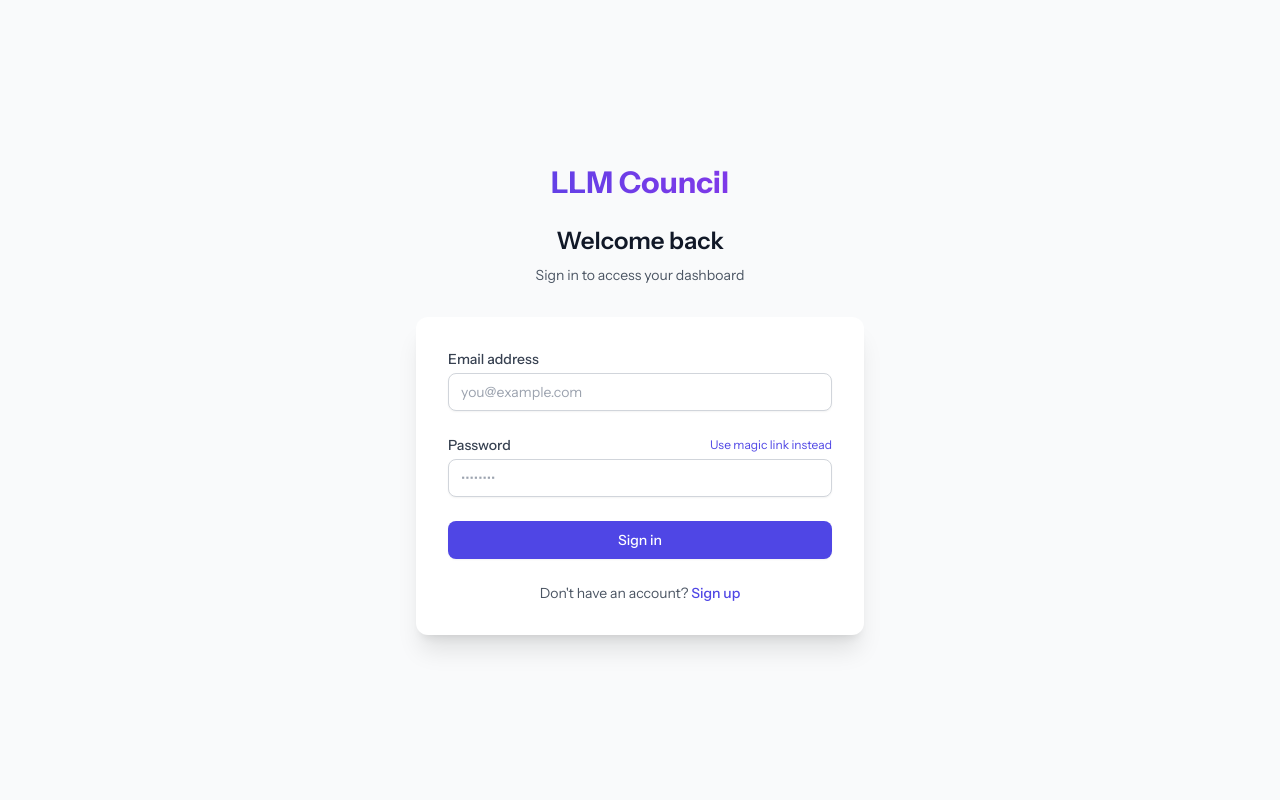
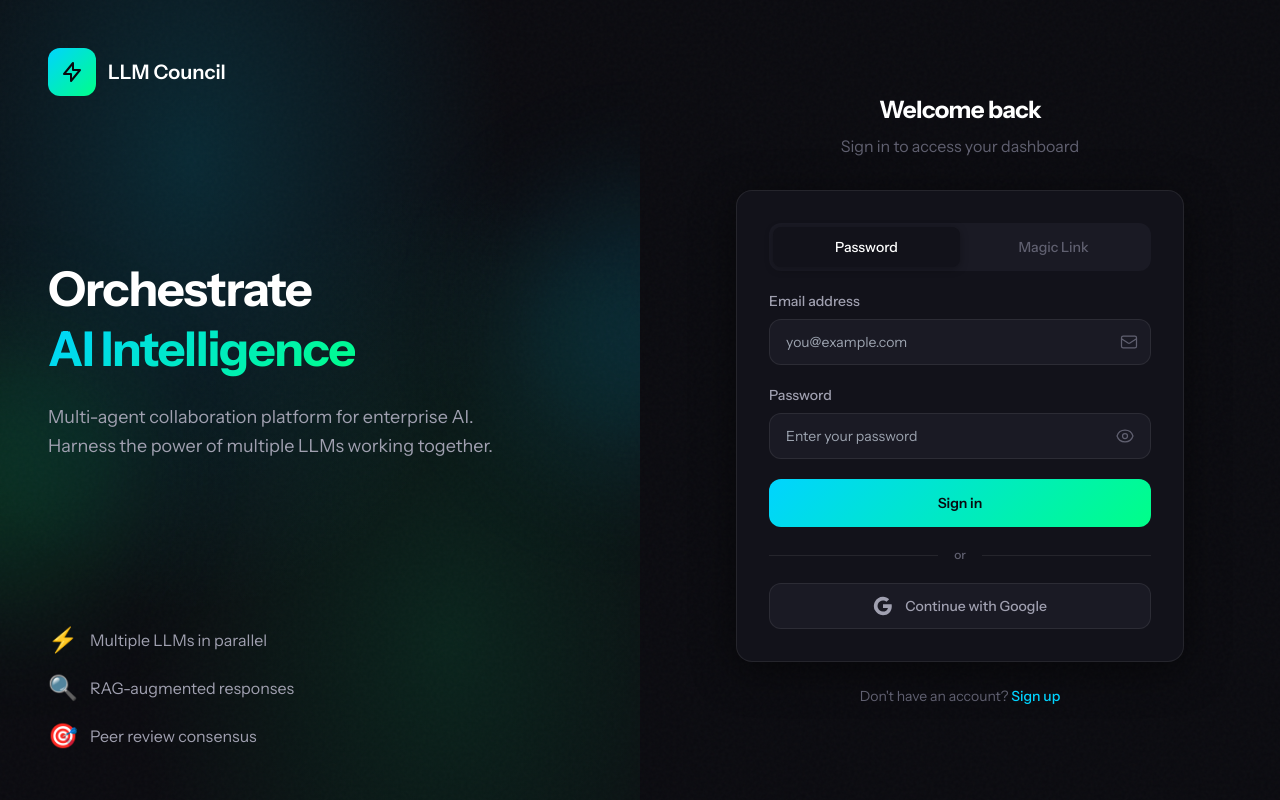
Before and after one commit to Anuraag-Deoda/llm_council, a Next.js app in the folder frontend/: page /login in a window 1280 px wide. Built offline with nearby package versions, Linux system fonts and the light colour scheme; no server answers.

Commit message:
Redesign login page with modern split-panel layout

```diff
--- a/frontend/app/(auth)/login/page.tsx
+++ b/frontend/app/(auth)/login/page.tsx
@@ -17,29 +17,158 @@ export default function LoginPage() {
 
   if (isLoading) {
     return (
-      <div className="min-h-screen flex items-center justify-center bg-gray-50">
-        <div className="animate-spin rounded-full h-8 w-8 border-b-2 border-indigo-600"></div>
+      <div
+        className="min-h-screen flex items-center justify-center"
+        style={{ background: 'var(--color-bg-primary)' }}
+      >
+        <div className="relative">
+          <div
+            className="w-12 h-12 rounded-full animate-spin"
+            style={{
+              border: '3px solid var(--color-bg-tertiary)',
+              borderTopColor: 'var(--color-accent)'
+            }}
+          />
+        </div>
       </div>
     );
   }
 
   return (
-    <div className="min-h-screen flex items-center justify-center bg-gray-50 py-12 px-4 sm:px-6 lg:px-8">
-      <div className="max-w-md w-full space-y-8">
-        <div className="text-center">
-          <h1 className="text-3xl font-bold bg-gradient-to-r from-indigo-600 to-purple-600 bg-clip-text text-transparent">
+    <div
+      className="min-h-screen flex bg-mesh noise-bg"
+      style={{ background: 'var(--color-bg-primary)' }}
+    >
+      {/* Left Panel - Branding */}
+      <div className="hidden lg:flex lg:w-1/2 relative overflow-hidden">
+        {/* Gradient Overlay */}
+        <div
+          className="absolute inset-0"
+          style={{
+            background: `
+              radial-gradient(ellipse at 30% 20%, rgba(0, 212, 255, 0.15) 0%, transparent 50%),
+              radial-gradient(ellipse at 70% 80%, rgba(0, 255, 136, 0.1) 0%, transparent 50%)
+            `
+          }}
+        />
+
+        {/* Content */}
+        <div className="relative z-10 flex flex-col justify-between p-12 w-full">
+          {/* Logo */}
+          <div className="flex items-center gap-3">
+            <div
+              className="w-12 h-12 rounded-xl flex items-center justify-center"
+              style={{ background: 'var(--gradient-accent)' }}
+            >
+              <svg className="w-6 h-6" style={{ color: 'var(--color-bg-primary)' }} fill="none" stroke="currentColor" viewBox="0 0 24 24">
+                <path strokeLinecap="round" strokeLinejoin="round" strokeWidth={2} d="M13 10V3L4 14h7v7l9-11h-7z" />
+              </svg>
+            </div>
+            <span className="text-xl font-semibold" style={{ color: 'var(--color-text-primary)' }}>
               LLM Council
+            </span>
+          </div>
+
+          {/* Hero Text */}
+          <div className="max-w-md">
+            <h1
+              className="text-5xl font-bold leading-tight tracking-tight mb-6"
+              style={{ color: 'var(--color-text-primary)' }}
+            >
+              Orchestrate
+              <br />
+              <span className="text-gradient">AI Intelligence</span>
             </h1>
-          <h2 className="mt-6 text-2xl font-semibold text-gray-900">
+            <p className="text-lg leading-relaxed" style={{ color: 'var(--color-text-secondary)' }}>
+              Multi-agent collaboration platform for enterprise AI.
+              Harness the power of multiple LLMs working together.
+            </p>
+          </div>
+
+          {/* Features */}
+          <div className="space-y-4">
+            {[
+              { icon: '⚡', text: 'Multiple LLMs in parallel' },
+              { icon: '🔍', text: 'RAG-augmented responses' },
+              { icon: '🎯', text: 'Peer review consensus' },
+            ].map((feature, i) => (
+              <div
+                key={i}
+                className="flex items-center gap-3 animate-slide-in-left"
+                style={{ animationDelay: `${i * 100 + 300}ms` }}
+              >
+                <span className="text-2xl">{feature.icon}</span>
+                <span style={{ color: 'var(--color-text-secondary)' }}>{feature.text}</span>
+              </div>
+            ))}
+          </div>
+        </div>
+
+        {/* Decorative Elements */}
+        <div
+          className="absolute -right-32 top-1/4 w-64 h-64 rounded-full blur-3xl"
+          style={{ background: 'var(--color-accent-muted)' }}
+        />
+        <div
+          className="absolute -left-32 bottom-1/4 w-64 h-64 rounded-full blur-3xl"
+          style={{ background: 'var(--color-success-muted)' }}
+        />
+      </div>
+
+      {/* Right Panel - Form */}
+      <div className="w-full lg:w-1/2 flex items-center justify-center p-8">
+        <div className="w-full max-w-md animate-scale-in">
+          {/* Mobile Logo */}
+          <div className="lg:hidden flex items-center justify-center gap-3 mb-10">
+            <div
+              className="w-10 h-10 rounded-xl flex items-center justify-center"
+              style={{ background: 'var(--gradient-accent)' }}
+            >
+              <svg className="w-5 h-5" style={{ color: 'var(--color-bg-primary)' }} fill="none" stroke="currentColor" viewBox="0 0 24 24">
+                <path strokeLinecap="round" strokeLinejoin="round" strokeWidth={2} d="M13 10V3L4 14h7v7l9-11h-7z" />
+              </svg>
+            </div>
+            <span className="text-lg font-semibold" style={{ color: 'var(--color-text-primary)' }}>
+              LLM Council
+            </span>
+          </div>
+
+          {/* Header */}
+          <div className="text-center mb-8">
+            <h2
+              className="text-2xl font-bold tracking-tight"
+              style={{ color: 'var(--color-text-primary)' }}
+            >
               Welcome back
             </h2>
-          <p className="mt-2 text-sm text-gray-600">
+            <p className="mt-2" style={{ color: 'var(--color-text-muted)' }}>
               Sign in to access your dashboard
             </p>
           </div>
 
-        <div className="bg-white shadow-xl rounded-xl p-8">
+          {/* Form Card */}
+          <div
+            className="rounded-2xl p-8"
+            style={{
+              background: 'var(--color-bg-secondary)',
+              border: '1px solid var(--color-border)',
+              boxShadow: 'var(--shadow-lg)'
+            }}
+          >
             <LoginForm onSwitchToRegister={() => router.push('/register')} />
+          </div>
+
+          {/* Footer */}
+          <p className="text-center mt-6 text-sm" style={{ color: 'var(--color-text-muted)' }}>
+            Don&apos;t have an account?{' '}
+            <button
+              onClick={() => router.push('/register')}
+              className="font-medium transition-colors"
+              style={{ color: 'var(--color-accent)' }}
+            >
+              Sign up
+            </button>
+          </p>
         </div>
       </div>
     </div>
--- a/frontend/components/auth/LoginForm.tsx
+++ b/frontend/components/auth/LoginForm.tsx
@@ -1,7 +1,6 @@
 'use client';
 
 import { useState } from 'react';
-import { useRouter } from 'next/navigation';
 import { useAuth } from '@/lib/auth-context';
 
 interface LoginFormProps {
@@ -9,25 +8,23 @@ interface LoginFormProps {
 }
 
 export default function LoginForm({ onSwitchToRegister }: LoginFormProps) {
-  const router = useRouter();
   const { login, requestMagicLink } = useAuth();
-
   const [email, setEmail] = useState('');
   const [password, setPassword] = useState('');
-  const [isLoading, setIsLoading] = useState(false);
-  const [error, setError] = useState<string | null>(null);
+  const [error, setError] = useState('');
+  const [loading, setLoading] = useState(false);
   const [magicLinkSent, setMagicLinkSent] = useState(false);
-  const [showPassword, setShowPassword] = useState(true);
+  const [showPassword, setShowPassword] = useState(false);
+  const [mode, setMode] = useState<'password' | 'magic'>('password');
 
   const handleSubmit = async (e: React.FormEvent) => {
     e.preventDefault();
-    setError(null);
-    setIsLoading(true);
+    setError('');
+    setLoading(true);
 
     try {
-      if (showPassword && password) {
+      if (mode === 'password') {
         await login(email, password);
-        router.push('/dashboard');
       } else {
         await requestMagicLink(email);
         setMagicLinkSent(true);
@@ -35,38 +32,40 @@ export default function LoginForm({ onSwitchToRegister }: LoginFormProps) {
     } catch (err) {
       setError(err instanceof Error ? err.message : 'An error occurred');
     } finally {
-      setIsLoading(false);
+      setLoading(false);
     }
   };
 
   if (magicLinkSent) {
     return (
-      <div className="text-center">
-        <div className="mx-auto flex items-center justify-center h-12 w-12 rounded-full bg-green-100 mb-4">
+      <div className="text-center py-6">
+        <div
+          className="w-16 h-16 mx-auto mb-6 rounded-2xl flex items-center justify-center"
+          style={{ background: 'var(--color-success-muted)' }}
+        >
           <svg
-            className="h-6 w-6 text-green-600"
+            className="w-8 h-8"
+            style={{ color: 'var(--color-success)' }}
             fill="none"
             stroke="currentColor"
             viewBox="0 0 24 24"
           >
-            <path
-              strokeLinecap="round"
-              strokeLinejoin="round"
-              strokeWidth={2}
-              d="M3 8l7.89 5.26a2 2 0 002.22 0L21 8M5 19h14a2 2 0 002-2V7a2 2 0 00-2-2H5a2 2 0 00-2 2v10a2 2 0 002 2z"
-            />
+            <path strokeLinecap="round" strokeLinejoin="round" strokeWidth={2} d="M3 8l7.89 5.26a2 2 0 002.22 0L21 8M5 19h14a2 2 0 002-2V7a2 2 0 00-2-2H5a2 2 0 00-2 2v10a2 2 0 002 2z" />
           </svg>
         </div>
-        <h2 className="text-lg font-medium text-gray-900 mb-2">Check your email</h2>
-        <p className="text-sm text-gray-600 mb-4">
-          We sent a magic link to <strong>{email}</strong>
-        </p>
-        <p className="text-xs text-gray-500 mb-4">
-          Click the link in the email to sign in. The link expires in 15 minutes.
+        <h3 className="text-xl font-semibold mb-2" style={{ color: 'var(--color-text-primary)' }}>
+          Check your inbox
+        </h3>
+        <p className="mb-6" style={{ color: 'var(--color-text-muted)' }}>
+          We sent a magic link to <span style={{ color: 'var(--color-text-primary)' }}>{email}</span>
         </p>
         <button
-          onClick={() => setMagicLinkSent(false)}
-          className="text-sm text-indigo-600 hover:text-indigo-500"
+          onClick={() => {
+            setMagicLinkSent(false);
+            setEmail('');
+          }}
+          className="text-sm font-medium"
+          style={{ color: 'var(--color-accent)' }}
         >
           Use a different email
         </button>
@@ -75,102 +74,193 @@ export default function LoginForm({ onSwitchToRegister }: LoginFormProps) {
   }
 
   return (
-    <form onSubmit={handleSubmit} className="space-y-6">
+    <form onSubmit={handleSubmit} className="space-y-5">
+      {/* Mode Tabs */}
+      <div
+        className="flex p-1 rounded-xl"
+        style={{ background: 'var(--color-bg-tertiary)' }}
+      >
+        <button
+          type="button"
+          onClick={() => setMode('password')}
+          className="flex-1 py-2.5 text-sm font-medium rounded-lg transition-all duration-200"
+          style={{
+            background: mode === 'password' ? 'var(--color-bg-secondary)' : 'transparent',
+            color: mode === 'password' ? 'var(--color-text-primary)' : 'var(--color-text-muted)',
+            boxShadow: mode === 'password' ? 'var(--shadow-sm)' : 'none'
+          }}
+        >
+          Password
+        </button>
+        <button
+          type="button"
+          onClick={() => setMode('magic')}
+          className="flex-1 py-2.5 text-sm font-medium rounded-lg transition-all duration-200"
+          style={{
+            background: mode === 'magic' ? 'var(--color-bg-secondary)' : 'transparent',
+            color: mode === 'magic' ? 'var(--color-text-primary)' : 'var(--color-text-muted)',
+            boxShadow: mode === 'magic' ? 'var(--shadow-sm)' : 'none'
+          }}
+        >
+          Magic Link
+        </button>
+      </div>
+
+      {/* Error Message */}
       {error && (
-        <div className="bg-red-50 border border-red-200 rounded-lg p-3">
-          <p className="text-sm text-red-600">{error}</p>
+        <div
+          className="p-4 rounded-xl flex items-start gap-3"
+          style={{
+            background: 'var(--color-error-muted)',
+            border: '1px solid rgba(255, 68, 102, 0.2)'
+          }}
+        >
+          <svg
+            className="w-5 h-5 flex-shrink-0 mt-0.5"
+            style={{ color: 'var(--color-error)' }}
+            fill="none"
+            stroke="currentColor"
+            viewBox="0 0 24 24"
+          >
+            <path strokeLinecap="round" strokeLinejoin="round" strokeWidth={2} d="M12 8v4m0 4h.01M21 12a9 9 0 11-18 0 9 9 0 0118 0z" />
+          </svg>
+          <p className="text-sm" style={{ color: 'var(--color-error)' }}>{error}</p>
         </div>
       )}
 
+      {/* Email Field */}
       <div>
-        <label htmlFor="email" className="block text-sm font-medium text-gray-700">
+        <label className="block text-sm font-medium mb-2" style={{ color: 'var(--color-text-secondary)' }}>
           Email address
         </label>
+        <div className="relative">
           <input
-          id="email"
-          name="email"
             type="email"
-          autoComplete="email"
-          required
             value={email}
             onChange={(e) => setEmail(e.target.value)}
-          className="mt-1 block w-full px-3 py-2 border border-gray-300 rounded-lg shadow-sm placeholder-gray-400 focus:outline-none focus:ring-indigo-500 focus:border-indigo-500 sm:text-sm"
             placeholder="you@example.com"
+            required
+            className="w-full px-4 py-3 rounded-xl text-sm transition-all duration-200"
+            style={{
+              background: 'var(--color-bg-tertiary)',
+              border: '1px solid var(--color-border)',
+              color: 'var(--color-text-primary)',
+            }}
           />
+          <div className="absolute right-3 top-1/2 -translate-y-1/2 pointer-events-none">
+            <svg
+              className="w-5 h-5"
+              style={{ color: 'var(--color-text-muted)' }}
+              fill="none"
+              stroke="currentColor"
+              viewBox="0 0 24 24"
+            >
+              <path strokeLinecap="round" strokeLinejoin="round" strokeWidth={1.5} d="M3 8l7.89 5.26a2 2 0 002.22 0L21 8M5 19h14a2 2 0 002-2V7a2 2 0 00-2-2H5a2 2 0 00-2 2v10a2 2 0 002 2z" />
+            </svg>
+          </div>
+        </div>
       </div>
 
+      {/* Password Field (only in password mode) */}
+      {mode === 'password' && (
         <div>
-        <div className="flex items-center justify-between">
-          <label htmlFor="password" className="block text-sm font-medium text-gray-700">
+          <label className="block text-sm font-medium mb-2" style={{ color: 'var(--color-text-secondary)' }}>
             Password
           </label>
+          <div className="relative">
+            <input
+              type={showPassword ? 'text' : 'password'}
+              value={password}
+              onChange={(e) => setPassword(e.target.value)}
+              placeholder="Enter your password"
+              required
+              className="w-full px-4 py-3 pr-12 rounded-xl text-sm transition-all duration-200"
+              style={{
+                background: 'var(--color-bg-tertiary)',
+                border: '1px solid var(--color-border)',
+                color: 'var(--color-text-primary)',
+              }}
+            />
             <button
               type="button"
               onClick={() => setShowPassword(!showPassword)}
-            className="text-xs text-indigo-600 hover:text-indigo-500"
+              className="absolute right-3 top-1/2 -translate-y-1/2 p-1 rounded-lg transition-colors"
+              style={{ color: 'var(--color-text-muted)' }}
             >
-            {showPassword ? 'Use magic link instead' : 'Use password instead'}
+              {showPassword ? (
+                <svg className="w-5 h-5" fill="none" stroke="currentColor" viewBox="0 0 24 24">
+                  <path strokeLinecap="round" strokeLinejoin="round" strokeWidth={1.5} d="M13.875 18.825A10.05 10.05 0 0112 19c-4.478 0-8.268-2.943-9.543-7a9.97 9.97 0 011.563-3.029m5.858.908a3 3 0 114.243 4.243M9.878 9.878l4.242 4.242M9.88 9.88l-3.29-3.29m7.532 7.532l3.29 3.29M3 3l3.59 3.59m0 0A9.953 9.953 0 0112 5c4.478 0 8.268 2.943 9.543 7a10.025 10.025 0 01-4.132 5.411m0 0L21 21" />
+                </svg>
+              ) : (
+                <svg className="w-5 h-5" fill="none" stroke="currentColor" viewBox="0 0 24 24">
+                  <path strokeLinecap="round" strokeLinejoin="round" strokeWidth={1.5} d="M15 12a3 3 0 11-6 0 3 3 0 016 0z" />
+                  <path strokeLinecap="round" strokeLinejoin="round" strokeWidth={1.5} d="M2.458 12C3.732 7.943 7.523 5 12 5c4.478 0 8.268 2.943 9.542 7-1.274 4.057-5.064 7-9.542 7-4.477 0-8.268-2.943-9.542-7z" />
+                </svg>
+              )}
             </button>
           </div>
-        {showPassword && (
-          <input
-            id="password"
-            name="password"
-            type="password"
-            autoComplete="current-password"
-            value={password}
-            onChange={(e) => setPassword(e.target.value)}
-            className="mt-1 block w-full px-3 py-2 border border-gray-300 rounded-lg shadow-sm placeholder-gray-400 focus:outline-none focus:ring-indigo-500 focus:border-indigo-500 sm:text-sm"
-            placeholder="••••••••"
-          />
+        </div>
       )}
-      </div>
 
+      {/* Submit Button */}
       <button
         type="submit"
-        disabled={isLoading}
-        className="w-full flex justify-center py-2 px-4 border border-transparent rounded-lg shadow-sm text-sm font-medium text-white bg-indigo-600 hover:bg-indigo-700 focus:outline-none focus:ring-2 focus:ring-offset-2 focus:ring-indigo-500 disabled:opacity-50 disabled:cursor-not-allowed"
+        disabled={loading}
+        className="w-full py-3.5 rounded-xl text-sm font-semibold transition-all duration-200 disabled:opacity-50 disabled:cursor-not-allowed"
+        style={{
+          background: 'var(--gradient-accent)',
+          color: 'var(--color-bg-primary)',
+        }}
       >
-        {isLoading ? (
-          <svg
-            className="animate-spin h-5 w-5 text-white"
-            xmlns="http://www.w3.org/2000/svg"
-            fill="none"
-            viewBox="0 0 24 24"
-          >
-            <circle
-              className="opacity-25"
-              cx="12"
-              cy="12"
-              r="10"
-              stroke="currentColor"
-              strokeWidth="4"
-            />
-            <path
-              className="opacity-75"
-              fill="currentColor"
-              d="M4 12a8 8 0 018-8V0C5.373 0 0 5.373 0 12h4zm2 5.291A7.962 7.962 0 014 12H0c0 3.042 1.135 5.824 3 7.938l3-2.647z"
-            />
+        {loading ? (
+          <span className="flex items-center justify-center gap-2">
+            <svg className="animate-spin w-4 h-4" fill="none" viewBox="0 0 24 24">
+              <circle className="opacity-25" cx="12" cy="12" r="10" stroke="currentColor" strokeWidth="4" />
+              <path className="opacity-75" fill="currentColor" d="M4 12a8 8 0 018-8V0C5.373 0 0 5.373 0 12h4zm2 5.291A7.962 7.962 0 014 12H0c0 3.042 1.135 5.824 3 7.938l3-2.647z" />
             </svg>
-        ) : showPassword ? (
-          'Sign in'
+            {mode === 'password' ? 'Signing in...' : 'Sending link...'}
+          </span>
         ) : (
-          'Send magic link'
+          mode === 'password' ? 'Sign in' : 'Send magic link'
         )}
       </button>
 
-      {onSwitchToRegister && (
-        <p className="text-center text-sm text-gray-600">
-          Don&apos;t have an account?{' '}
+      {/* Divider */}
+      <div className="relative my-6">
+        <div className="absolute inset-0 flex items-center">
+          <div className="w-full" style={{ borderTop: '1px solid var(--color-border)' }} />
+        </div>
+        <div className="relative flex justify-center">
+          <span
+            className="px-4 text-xs font-medium"
+            style={{
+              background: 'var(--color-bg-secondary)',
+              color: 'var(--color-text-muted)'
+            }}
+          >
+            or
+          </span>
+        </div>
+      </div>
+
+      {/* Social Login (placeholder) */}
       <button
         type="button"
-            onClick={onSwitchToRegister}
-            className="text-indigo-600 hover:text-indigo-500 font-medium"
+        className="w-full py-3 rounded-xl text-sm font-medium flex items-center justify-center gap-3 transition-all duration-200"
+        style={{
+          background: 'var(--color-bg-tertiary)',
+          border: '1px solid var(--color-border)',
+          color: 'var(--color-text-secondary)'
+        }}
       >
-            Sign up
+        <svg className="w-5 h-5" viewBox="0 0 24 24">
+          <path fill="currentColor" d="M22.56 12.25c0-.78-.07-1.53-.2-2.25H12v4.26h5.92c-.26 1.37-1.04 2.53-2.21 3.31v2.77h3.57c2.08-1.92 3.28-4.74 3.28-8.09z" />
+          <path fill="currentColor" d="M12 23c2.97 0 5.46-.98 7.28-2.66l-3.57-2.77c-.98.66-2.23 1.06-3.71 1.06-2.86 0-5.29-1.93-6.16-4.53H2.18v2.84C3.99 20.53 7.7 23 12 23z" />
+          <path fill="currentColor" d="M5.84 14.09c-.22-.66-.35-1.36-.35-2.09s.13-1.43.35-2.09V7.07H2.18C1.43 8.55 1 10.22 1 12s.43 3.45 1.18 4.93l2.85-2.22.81-.62z" />
+          <path fill="currentColor" d="M12 5.38c1.62 0 3.06.56 4.21 1.64l3.15-3.15C17.45 2.09 14.97 1 12 1 7.7 1 3.99 3.47 2.18 7.07l3.66 2.84c.87-2.6 3.3-4.53 6.16-4.53z" />
+        </svg>
+        Continue with Google
       </button>
-        </p>
-      )}
     </form>
   );
 }
```
Lines whose indentation alone changed are shown as unchanged.
